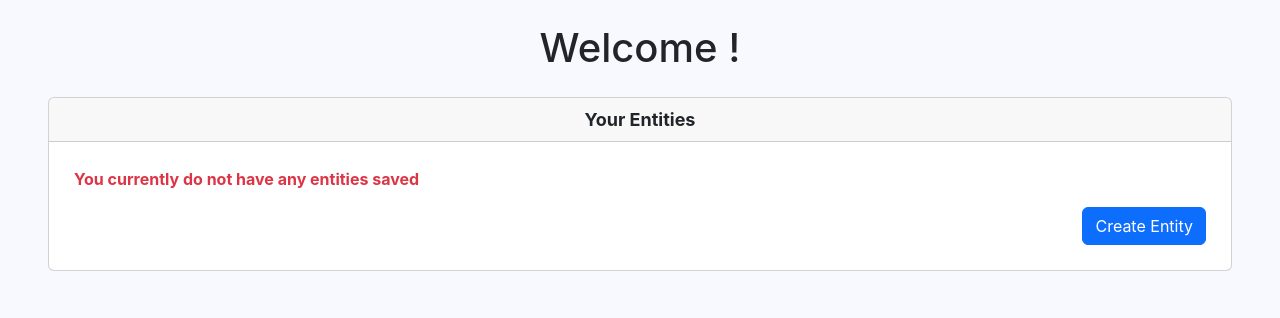
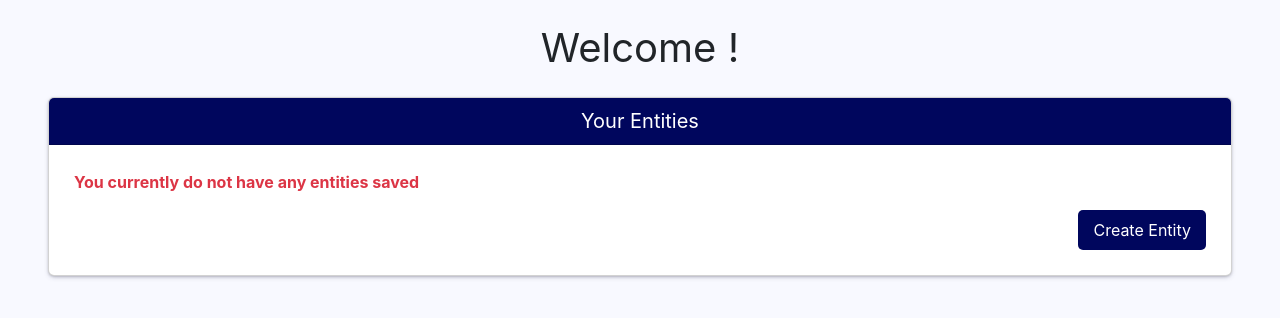
Before and after one commit to ScriptSculptorJS/Annual-Report-Tracker-and-Reminders-App, a React (Vite) app in the folder frontend/: page /profile in a window 1280 px wide. Shown: the top 318 px of the page. Built offline with nearby package versions, Linux system fonts and the light colour scheme; no server answers; a web font is replaced by a local one.

Commit message:
Updated styling to reflect company website, added comments, and comment about error that keeps happening and cannot be resolved with the comment added above the console log code.

```diff
--- a/frontend/src/components/entityTable/EntityTable.jsx
+++ b/frontend/src/components/entityTable/EntityTable.jsx
@@ -37,15 +37,16 @@ function EntityTable({ handleShow, setEntity, setEdit, setEntityIndex, entity })
 
   sortByCustomDateStart(updatedEntitiesArray, todayDate.getMonth(), todayDate.getDate(), todayDate.getFullYear())
 
-  //Interates through the entities array and creates HTML for each entity with specific styling based on its status
+  //Interates through the entities array and creates HTML for each entity
   for (let i = 0; i < entities.length; i++) {
     const entity = entities[i]
-    const { status, name, state, notes, reminderFrequency, dueDate } = entity
+    const { status, name, state, notes, reminderFrequency, dueDate, _id } = entity
     let statusColor
     const reminderMessage = []
 
     const dateFromMongo = new Date(dueDate)
 
+    //Return the date as a day of the year
     const findDayOfYear = (date) => {
 
       const startOfYear = new Date(date.getFullYear(), 0, 1)
@@ -68,7 +69,7 @@ function EntityTable({ handleShow, setEntity, setEdit, setEntityIndex, entity })
       year: 'numeric'
     })
 
-    //Check what reminderFrequency is set for this entity
+    //Check what reminderFrequency is set for this entity and render a reminder message if date matches criteria
     if (reminderFrequency === '1 month before Due Date') {
 
       const oneMonthFromNow = new Date()
@@ -152,6 +153,7 @@ function EntityTable({ handleShow, setEntity, setEdit, setEntityIndex, entity })
       }
     }
 
+    //Adds a class to add color to status string
     if (status === 'Active') {
       statusColor = 'green'
     } else if (status === 'Good Standing') {
@@ -170,19 +172,24 @@ function EntityTable({ handleShow, setEntity, setEdit, setEntityIndex, entity })
       statusColor = 'lightGray'
     }
 
+    //FIGURE OUT WHY GETTING KEY ERROR MESSAGE FOR EACH CHILD IN A LIST LINE 175
+
+    //Creates HTML elements for each entity property's value
     newEntitiesArray.push(
-          <tr key={i}>
-            <th scope="row" className='fw-normal'>{name}</th>
-            <td>{state}</td>
+          <tr key={_id}>
+            <th key={`${name}-${_id}`} scope="row" className='fw-normal'>{name}</th>
+            <td key={`${state}-${_id}`}>{state}</td>
             {reminderMessage}
-            <td>{formattedDate}</td>
-            <td className={statusColor}>{status}</td>
-            <td>{notes}</td>
-            <td className='options' onClick={() => handleShowList(i)}>
+            <td key={`${formattedDate}-${_id}`}>{formattedDate}</td>
+            <td key={`${status}-${_id}`} className={statusColor}>{status}</td>
+            <td key={`notes-${_id}`}>{notes}</td>
+            <td key={`options-${_id}`} className='options' onClick={() => handleShowList(i)}>
               &#8942;
-              <div className='entityOptions hidden' id={i}>
-                <ul>
-                  <li onClick={() => {
+              <div
+              key={`listContainer-${_id}`}
+              className='entityOptions hidden' id={i}>
+                <ul key={`list-${_id}`}>
+                  <li key={`edit-${_id}`} onClick={() => {
                     handleShow();
                     setEdit(true);
                     setEntityIndex(i);
@@ -190,7 +197,8 @@ function EntityTable({ handleShow, setEntity, setEdit, setEntityIndex, entity })
                   }}>
                     Edit
                   </li>
-                  <li className='delete' onClick={() => {deleteEntityObject(entity._id);}}>
+                  <li
+                  key={`delete-${_id}`} className='delete' onClick={() => {deleteEntityObject(entity._id);}}>
                     Delete
                   </li>
                 </ul>
@@ -199,6 +207,9 @@ function EntityTable({ handleShow, setEntity, setEdit, setEntityIndex, entity })
           </tr>
     )
   }
+
+  //All list items and their children have unique keys so not sure why getting the error message
+  console.log('what do we have for the keys here', newEntitiesArray)
 
   //Checks if entities array is empty and renders message to user that they do not have entities, or renders a table consisting of their entities
   const handleShowList = (i) => {
--- a/frontend/src/components/entityTable/entityTable.css
+++ b/frontend/src/components/entityTable/entityTable.css
@@ -9,13 +9,21 @@
   background-color: white;
   box-shadow: rgba(50, 50, 93, 0.25) 0px 2px 5px -1px, rgba(0, 0, 0, 0.3) 0px 1px 3px -1px;
   border-radius: 3px;
-  padding: 3px 5px;
 }
 
 ul {
   list-style-type: none;
   padding: 0px;
   margin: 0px;
+}
+
+ul li {
+  padding: 3px 5px;
+}
+
+ul li:hover {
+  background-color: rgba(128, 128, 128, 0.065);
+  border-radius: 3px;
 }
 
 .backgroundRed {
--- a/frontend/src/components/header/header.jsx
+++ b/frontend/src/components/header/header.jsx
@@ -4,7 +4,7 @@ function Header({ name }) {
 
   return(
     <div className='header'>
-      <h1>Welcome {name}!</h1>
+      <h1 className='font-weight-normal'>Welcome {name}!</h1>
     </div>
   )
 }
--- a/frontend/src/components/profile/profile.css
+++ b/frontend/src/components/profile/profile.css
@@ -1,17 +1,28 @@
+.card {
+  box-shadow: rgba(50, 50, 93, 0.25) 0px 2px 5px -1px, rgba(0, 0, 0, 0.3) 0px 1px 3px -1px;
+}
+
 .card-body {
   padding: 25px;
   overflow-x: auto;
 }
 
 .header-title {
-  font-size: 18px;
-  font-weight: bold;
+  font-size: 20px;
   text-align: center;
+  background-color: #00065d;
+  color: #ffffff;
 }
 
-.table {
+.dropdown {
+  background-color: white;
+  color: #212529be;
+  border-color: #dee2e6;border-radius: 3px;
+}
+
+/*.table {
   box-shadow: rgba(50, 50, 93, 0.25) 0px 2px 5px -1px, rgba(0, 0, 0, 0.3) 0px 1px 3px -1px;
-}
+}*/
 
 .green {
   color: #28a745 !important;
@@ -60,3 +71,32 @@
   max-height: 200px;
   overflow-y: scroll;
 }
+
+.createButton,
+.saveButton {
+  padding: 8px 15px;
+  border-radius: 5px;
+  font-size: 16px;
+  /*background-color: #2a9d8f;*/
+  background-color: #00065d;
+  border: none;
+  color: white;
+}
+
+.createButton:hover,
+.saveButton:hover {
+  background-color: #00cdc8;
+  box-shadow: rgba(0, 0, 0, 0.35) 0px 1px 4px;
+}
+
+.closeButton {
+  border: none;
+  padding: 8px 15px;
+  border-radius: 5px;
+  font-size: 16px;
+}
+
+.closeButton:hover {
+  background-color: #009a96;
+  box-shadow: rgba(0, 0, 0, 0.35) 0px 1px 4px;
+}
--- a/frontend/src/components/profile/profile.jsx
+++ b/frontend/src/components/profile/profile.jsx
@@ -146,6 +146,7 @@ function Profile() {
     }
   }
 
+  //Adds loading message in case api calls take longer than expected
   const handleLoading = () => {
 
     const loadingElement = document.querySelector('.loading')
@@ -164,13 +165,14 @@ function Profile() {
   return(
     <>
     <Header name={businessName}/>
+
     <Card>
       <Card.Header className='header-title'>
         Your Entities
       </Card.Header>
       <Card.Body className='table-responsive'>
         {listRenderingArray}
-          <Button className='float-end' onClick={() => handleShow()}>
+        <Button className='float-end createButton' onClick={() => handleShow()}>
           Create Entity
         </Button>
         <p className='loading green hidden'>
@@ -212,6 +214,7 @@ function Profile() {
                   value={entity.state}
                 >
                   <Dropdown.Toggle
+                    className='dropdown'
                     variant='secondary'
                     id='dropdown-basic'
                   >
@@ -404,6 +407,7 @@ function Profile() {
                   value={entity.reminderFrequency}
                 >
                   <Dropdown.Toggle
+                    className='dropdown'
                     variant='secondary'
                     id='dropdown-basic'
                   >
@@ -433,6 +437,7 @@ function Profile() {
                   value={entity.status}
                 >
                   <Dropdown.Toggle
+                    className='dropdown'
                     variant='secondary'
                     id='dropdown-basic'
                   >
@@ -490,12 +495,14 @@ function Profile() {
       </Modal.Body>
       <Modal.Footer>
         <Button
+        className='closeButton'
           variant="secondary"
           onClick={() => handleClose()}
         >
           Close
         </Button>
         <Button
+        className='saveButton'
           variant="primary"
           onClick={() => handleEntityAction()}
         >
--- a/frontend/src/index.css
+++ b/frontend/src/index.css
@@ -1,10 +1,8 @@
 * {
-  /*font-family: 'Times New Roman', Times, serif;*/
   font-family: -apple-system, BlinkMacSystemFont, "Segoe UI", Roboto, "Helvetica Neue", Arial, "Noto Sans", sans-serif, "Apple Color Emoji", "Segoe UI Emoji", "Segoe UI Symbol", "Noto Color Emoji";
 }
 
 body {
-  /*background-color: #F2F0F3;*/
   background-color: #F8F9FF;
   margin: 0px;
   padding: 0px;
--- a/frontend/src/store/user.jsx
+++ b/frontend/src/store/user.jsx
@@ -119,13 +119,13 @@ export const useUserStore = create((set) => ({
 
     }
   },
-  updateEntity: async (entity, index) => {
+  updateEntity: async (entity, index, completed) => {
 
     axios.defaults.withCredentials = true
 
     try {
 
-      const res = await axios.put('http://localhost:5001/api/entities', { entity, index })
+      const res = await axios.put('http://localhost:5001/api/entities', { entity, index, completed })
 
       const data = res.data
 
```
Also changed, not shown: 1 other file (tests, documents, lock files or other folders). Lines whose indentation alone changed are shown as unchanged.
